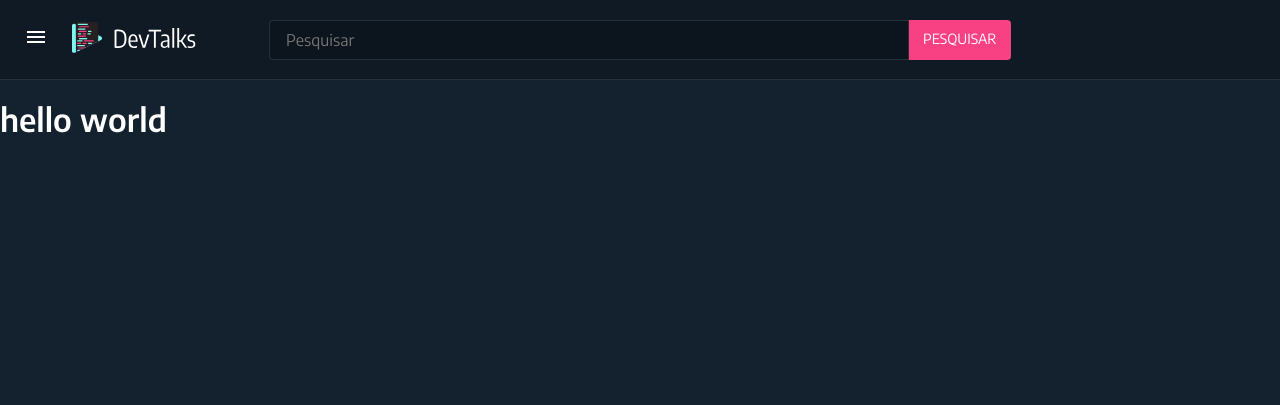
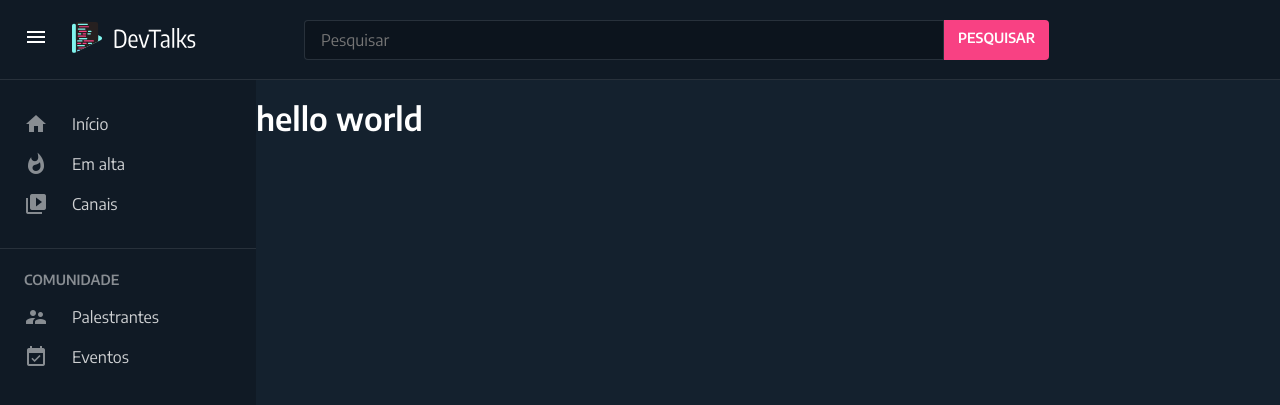
Before and after one commit to devtalksbr/devtalks.github.io, a Jekyll site: the page built from index.html, in a window 1280 px wide. Shown: the top 405 px of the page. Built offline with Jekyll 4.4.1, drawn with Linux system fonts in a browser that asks for light colours; some web fonts are replaced.

Commit message:
Add sidebar

```diff
--- a/_includes/partials/sidebar.html
+++ b/_includes/partials/sidebar.html
@@ -1 +1,49 @@
-<aside class="dt-l-sidebar"></aside>
+<aside class="dt-l-sidebar">
+  <div class="dt-l-sidebar-nav">
+    <button class="dt-l-sidebar-nav__toggle">
+      <i class="material-icons">menu</i>
+    </button>
+
+    <a href="{{ site.url }}" class="dt-l-sidebar-nav__logo">
+      <img src="/assets/img/logo.svg" alt="DevTalks">
+    </a>
+  </div>
+
+  <nav class="dt-l-sidebar-menu">
+    <a href="" class="dt-l-sidebar-menu__item">
+      <i class="material-icons">home</i>
+      <span>
+        Início
+      </span>
+    </a>
+    <a href="" class="dt-l-sidebar-menu__item">
+      <i class="material-icons">whatshot</i>
+      <span>
+        Em alta
+      </span>
+    </a>
+    <a href="" class="dt-l-sidebar-menu__item">
+      <i class="material-icons">video_library</i>
+      <span>
+        Canais
+      </span>
+    </a>
+  </nav>
+
+  <nav class="dt-l-sidebar-menu">
+    <h3 class="dt-l-sidebar-menu__title">Comunidade</h3>
+
+    <a href="" class="dt-l-sidebar-menu__item">
+      <i class="material-icons">supervisor_account</i>
+      <span>
+        Palestrantes
+      </span>
+    </a>
+    <a href="" class="dt-l-sidebar-menu__item">
+      <i class="material-icons">event_available</i>
+      <span>
+        Eventos
+      </span>
+    </a>
+  </nav>
+</aside>
--- a/assets/_scss/base/_base.scss
+++ b/assets/_scss/base/_base.scss
@@ -1,9 +1,7 @@
 * {
   box-sizing: border-box;
-}
-
-html {
-  text-rendering: optimizeLegibility;
+  text-rendering: geometricPrecision;
+  -webkit-font-smoothing: antialiased;
 }
 
 body {
--- a/assets/_scss/layouts/_header.scss
+++ b/assets/_scss/layouts/_header.scss
@@ -10,7 +10,8 @@
   &-nav {
     display: flex;
     align-items: center;
-    width: rem(256px);
+    min-width: rem(256px);
+    max-width: rem(256px);
     padding: 0 rem(24px);
 
     &__toggle {
--- /dev/null
+++ b/assets/_scss/layouts/_main.scss
@@ -0,0 +1,3 @@
+.dt-l-main {
+  margin-left: rem(256px);
+}
--- /dev/null
+++ b/assets/_scss/layouts/_sidebar.scss
@@ -0,0 +1,69 @@
+.dt-l-sidebar {
+  position: fixed;
+  top: 0;
+  left: 0;
+  bottom: 0;
+  background-color: #101A25;
+
+  &-nav {
+    display: flex;
+    align-items: center;
+    width: rem(256px);
+    padding: rem(22px) rem(24px);
+    border-bottom: rem(1px) solid $border-dark;
+
+    &__toggle {
+      @extend .reset-button;
+      font-size: rem(24px);
+      color: $white;
+    }
+
+    &__logo {
+      display: block;
+      margin-left: rem(24px);
+    }
+  }
+
+  &-menu {
+    padding: rem(24px) 0;
+
+    &:not(:last-child) {
+      border-bottom: rem(1px) solid $border-dark;
+    }
+
+    &__title {
+      margin: 0;
+      margin-bottom: rem(8px);
+      padding: 0 rem(24px);
+      text-transform: uppercase;
+      color: rgba($white, .5);
+      font-size: rem(14px);
+      font-weight: 600;
+    }
+
+    &__item {
+      display: flex;
+      align-items: center;
+      padding: rem(8px) rem(24px);
+      text-decoration: none;
+
+      i {
+        display: block;
+        margin-right: rem(24px);
+        color: rgba($white, .5);
+      }
+
+      span {
+        color: rgba($white, .8);
+      }
+
+      &:hover {
+        background-color: rgba($white, .2);
+
+        span {
+          color: $white;
+        }
+      }
+    }
+  }
+}
--- a/assets/_scss/modules/_button.scss
+++ b/assets/_scss/modules/_button.scss
@@ -2,7 +2,7 @@
   @extend .reset-button;
   text-transform: uppercase;
   transition: $transition;
-  font-weight: 500;
+  font-weight: 600;
 
   &:focus {
     box-shadow: 0 0 0 rem(3px) rgba($assertive, .3);
--- a/assets/css/main.scss
+++ b/assets/css/main.scss
@@ -6,6 +6,8 @@
 @import 'base/base';
 
 @import 'layouts/header';
+@import 'layouts/sidebar';
+@import 'layouts/main';
 
 @import 'modules/button';
 @import 'modules/search';
```
